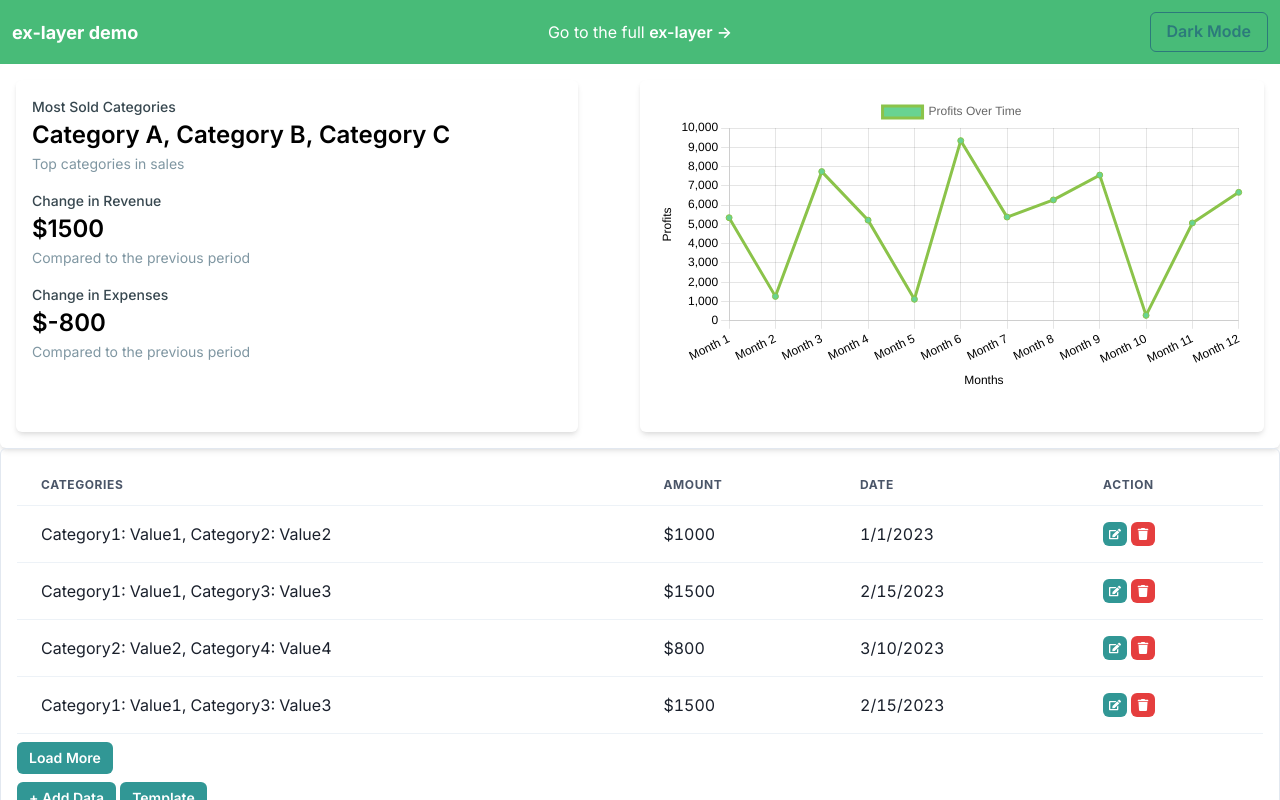
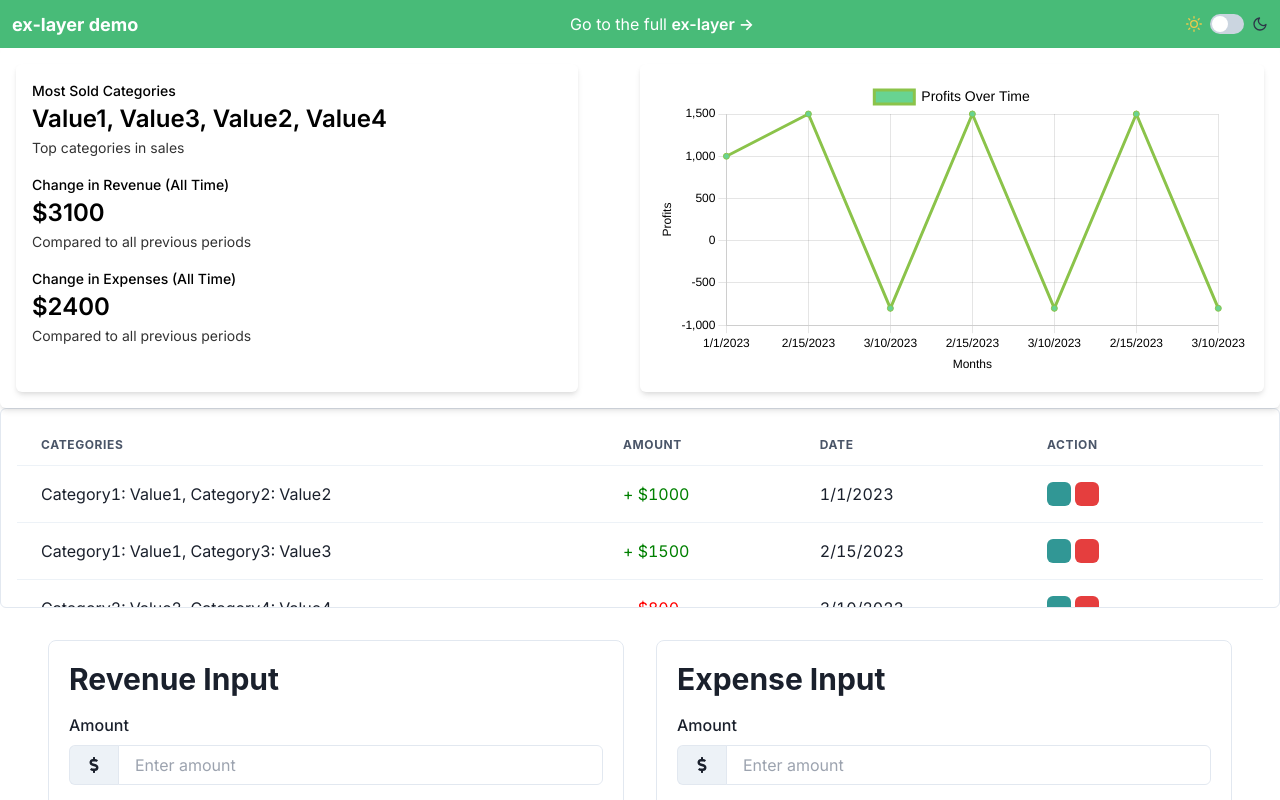
Before and after one commit to ex-layer/ex-layer, a Next.js app: page / in a window 1280 px wide. Shown: the top 800 px of the page. Built offline with nearby package versions, Linux system fonts and the light colour scheme.

Commit message:
feat: scrolling, fixed dark font color, fixed chart label font color

```diff
--- a/package.json
+++ b/package.json
@@ -19,13 +19,15 @@
     "react-chartjs-2": "^5.2.0",
     "react-datepicker": "^4.25.0",
     "react-dom": "^18",
-    "react-icons": "^4.12.0"
+    "react-icons": "^4.12.0",
+    "react-table": "^7.8.0"
   },
   "devDependencies": {
     "@types/node": "^20",
     "@types/react": "^18",
     "@types/react-datepicker": "^4.19.4",
     "@types/react-dom": "^18",
+    "@types/react-table": "^7.7.18",
     "autoprefixer": "^10.0.1",
     "eslint": "^8",
     "eslint-config-next": "14.0.4",
--- a/src/app/page.tsx
+++ b/src/app/page.tsx
@@ -6,69 +6,79 @@ import Minus_Box from '@/components/minus_box';
 import DashboardTopper from '@/components/dashboard';
 import TransactionBox from '@/components/transactions';
 const App = () => {
-  const mockRevenues = [
+  const mockRevenues: Revenue[] = [
     {
-      amount: '1000',
+      amount: 1000,
       date: new Date('2023-01-01'),
       categories: [
         { key: 'Category1', value: 'Value1' },
         { key: 'Category2', value: 'Value2' },
       ],
+      type: 'revenue', // This one is revenue
     },
     {
-      amount: '1500',
+      amount: 1500,
       date: new Date('2023-02-15'),
       categories: [
         { key: 'Category1', value: 'Value1' },
         { key: 'Category3', value: 'Value3' },
       ],
+      type: 'revenue', // This one is revenue
     },
     {
-      amount: '800',
+      amount: -800, // Make the amount negative for expenses
       date: new Date('2023-03-10'),
       categories: [
         { key: 'Category2', value: 'Value2' },
         { key: 'Category4', value: 'Value4' },
       ],
+      type: 'expense', // This one is an expense
     },
     {
-      amount: '1500',
+      amount: 1500,
       date: new Date('2023-02-15'),
       categories: [
         { key: 'Category1', value: 'Value1' },
         { key: 'Category3', value: 'Value3' },
       ],
+      type: 'revenue', // This one is revenue
     },
     {
-      amount: '800',
+      amount: -800, // Make the amount negative for expenses
       date: new Date('2023-03-10'),
       categories: [
         { key: 'Category2', value: 'Value2' },
         { key: 'Category4', value: 'Value4' },
       ],
+      type: 'expense', // This one is an expense
     },
     {
-      amount: '1500',
+      amount: 1500,
       date: new Date('2023-02-15'),
       categories: [
         { key: 'Category1', value: 'Value1' },
         { key: 'Category3', value: 'Value3' },
       ],
+      type: 'revenue', // This one is revenue
     },
     {
-      amount: '800',
+      amount: -800, // Make the amount negative for expenses
       date: new Date('2023-03-10'),
       categories: [
         { key: 'Category2', value: 'Value2' },
         { key: 'Category4', value: 'Value4' },
       ],
-    }
+      type: 'expense', // This one is an expense
+    },
+
   ];
+
+
   return (
     <ChakraProvider>
       <main>
         <Navbar />
-        <DashboardTopper/>
+        <DashboardTopper revenueList={mockRevenues}/>
         <TransactionBox revenueList={mockRevenues}/>
         <Flex justify="space-between" p={8}>
           <Add_Box />
--- a/src/components/Navbar.tsx
+++ b/src/components/Navbar.tsx
@@ -1,21 +1,20 @@
 // components/Navbar.tsx
 'use client'
-import { Box, Flex, Button, useColorMode, useColorModeValue } from "@chakra-ui/react";
+import { Box, Flex, Button, useColorMode, Icon, Switch } from "@chakra-ui/react";
 import { useRouter } from "next/navigation";
+import { FiSun, FiMoon } from "react-icons/fi"; // Import icons for day and night
 
 const Navbar: React.FC = () => {
   const router = useRouter();
   const { colorMode, toggleColorMode } = useColorMode();
-  const arrow: string = "->";
+  const arrow: string = '->';
 
   const goToExLayerDemo = () => {
     router.push("https://full-ex-layer-url");
   };
 
-  const navbarColor = useColorModeValue("green.400", "gray.800");
-
   return (
-    <Box bg={navbarColor} p={3}>
+    <Box bg="green.400" p={3}>
       <Flex align="center" justify="space-between">
         <Button
           as="span"
@@ -29,7 +28,7 @@ const Navbar: React.FC = () => {
           ex-layer demo
         </Button>
         <div style={{ color: "white" }}>
-          Go to the full{" "}
+          Go to the full{' '}
           <Button
             as="span"
             variant="link"
@@ -40,17 +39,45 @@ const Navbar: React.FC = () => {
             ex-layer {arrow}
           </Button>
         </div>
-        <Button
-          variant="outline"
-          colorScheme="teal"
-          onClick={toggleColorMode}
-          ml={2}
-        >
-          {colorMode === "light" ? "Dark" : "Light"} Mode
-        </Button>
+        {/* Use custom Switch component for more customization */}
+
+        <CustomSwitch isChecked={colorMode === "dark"} onChange={toggleColorMode} />
       </Flex>
     </Box>
   );
 };
 
+// Custom Switch component with icon inside
+// Custom Switch component with icon inside
+const CustomSwitch: React.FC<{ isChecked: boolean; onChange: () => void }> = ({
+  isChecked,
+  onChange,
+}) => {
+  return (
+    <Flex align="center">
+      <Icon as={FiSun} color="yellow.400" mr={2} />
+      <Switch
+        isChecked={isChecked}
+        onChange={onChange}
+        sx={{
+          "& .chakra-switch__track": {
+            bg: isChecked ? "teal.500" : "gray.300",
+            transition: "background 0.5s ease-in-out", // Add the transition property here
+          },
+          "& .chakra-switch__label": {
+            color: isChecked ? "white" : "gray.700",
+          },
+          "& .chakra-switch__thumb": {
+            bg: isChecked ? "teal.500" : "white",
+            boxShadow: isChecked ? "0 0 10px rgba(0, 0, 0, 0.5)" : "none",
+            transition: "background 0.5s ease-in-out", // Add the transition property here
+          },
+        }}
+      />
+      <Icon as={FiMoon} color="gray.700" ml={2} />
+    </Flex>
+  );
+};
+
+
 export default Navbar;
--- a/src/components/dashboard.tsx
+++ b/src/components/dashboard.tsx
@@ -1,33 +1,30 @@
 // components/DashboardTopper.tsx
 'use client'
 import React, { useEffect, useState } from 'react';
-import { Flex, Box, Stat, StatLabel, StatNumber, StatHelpText, useColorMode, Slider } from '@chakra-ui/react';
+import { Flex, Box, Stat, StatLabel, StatNumber, StatHelpText, useColorMode, Slider, Select } from '@chakra-ui/react';
 import { Line } from 'react-chartjs-2';
 import { Chart, registerables } from 'chart.js';
+import DashboardStats from './dashboard_stats';
 
 Chart.register(...registerables);
 
-const generateRandomProfitsData = () => {
-  return Array.from({ length: 12 }, () => Math.floor(Math.random() * 10000));
-};
-
-const DashboardTopper: React.FC = () => {
+const DashboardTopper: React.FC<{ revenueList: Revenue[] }> = ({ revenueList }) => {
   const { colorMode } = useColorMode();
-  const [profits, setProfits] = useState<number[]>([]);
   const [timeScale, setTimeScale] = useState<number>(12);
-
-  useEffect(() => {
-    setProfits(generateRandomProfitsData());
-  }, []);
 
   const textColor = colorMode === 'light' ? 'black' : 'white';
 
+  // Ensure that revenueList is not undefined or null before using slice
+  const slicedRevenueList = revenueList ? revenueList.slice(0, timeScale) : [];
+  console.log('revenueList:', revenueList);
+  console.log('slicedRevenueList:', slicedRevenueList);
+
   const data = {
-    labels: Array.from({ length: timeScale }, (_, i) => `Month ${i + 1}`),
+    labels: slicedRevenueList.map((revenue) => revenue.date?.toLocaleDateString() ?? ''),
     datasets: [
       {
         label: 'Profits Over Time',
-        data: profits.slice(0, timeScale),
+        data: slicedRevenueList.map((revenue) => revenue.amount), // Make sure 'amount' is a number
         borderColor: '#8BC34A', // Lighter green color
         backgroundColor: '#68D391', // Lighter green background
       },
@@ -35,6 +32,17 @@ const DashboardTopper: React.FC = () => {
   };
 
   const options = {
+    plugins: {
+      legend: {
+        labels: {
+          color: colorMode === 'light' ? 'black' : 'white',
+
+          font: {
+            size: 14
+          }
+        }
+      }
+    },
     scales: {
       y: {
         type: 'linear',
@@ -65,9 +73,15 @@ const DashboardTopper: React.FC = () => {
   const changeInRevenue = 1500;
   const changeInExpenses = -800;
 
+  const handleTimelineChange = (event: React.ChangeEvent<HTMLSelectElement>) => {
+    const selectedTimeline = parseInt(event.target.value, 10);
+    setTimeScale(selectedTimeline);
+  };
+
   return (
     <Flex
       direction={{ base: 'column-reverse', md: 'row' }}
+      position='relative'
       p={4}
       bg={colorMode === 'light' ? '#FFFFFF' : 'gray.800'}
       borderRadius="md"
@@ -75,38 +89,20 @@ const DashboardTopper: React.FC = () => {
       align="left"
       justify={{ base: 'flex-start', md: 'space-between' }}
     >
-      <Box width={{ base: '100%', md: '45%' }} p={4} bg={colorMode === 'light' ? '#FFFFFF' : 'gray.800'} borderRadius="md" boxShadow="md" mb={{ base: '4', md: '0' }}>
-        <Stat>
-          <StatLabel color="#37474F">Most Sold Categories</StatLabel>
-          <StatNumber color={textColor}>{mostSoldCategories.join(', ')}</StatNumber>
-          <StatHelpText color="#607D8B">Top categories in sales</StatHelpText>
-        </Stat>
 
-        <Stat mt={4}>
-          <StatLabel color="#37474F">Change in Revenue</StatLabel>
-          <StatNumber color={textColor}>${changeInRevenue}</StatNumber>
-          <StatHelpText color="#607D8B">Compared to the previous period</StatHelpText>
-        </Stat>
+        <DashboardStats revenueList={revenueList}/>
+        <Box
+        width={{ base: '100%', md: '50%' }}
+        p={4}
+        bg={colorMode === 'light' ? '#FFFFFF' : 'gray.800'}
+        borderRadius="md"
+        boxShadow="md"
+        mb={{ base: '4', md: '0' }}
+        position="relative"
+      >
+        <Box height="100%">
+          <Line data={data} options={options} />
 
-        <Stat mt={4}>
-          <StatLabel color="#37474F">Change in Expenses</StatLabel>
-          <StatNumber color={textColor}>${changeInExpenses}</StatNumber>
-          <StatHelpText color="#607D8B">Compared to the previous period</StatHelpText>
-        </Stat>
-      </Box>
-
-      <Box width={{ base: '100%', md: '50%' }} p={4} bg={colorMode === 'light' ? '#FFFFFF' : 'gray.800'} borderRadius="md" boxShadow="md" mb={{ base: '4', md: '0' }}>
-        <Box height="100%">
-          <Line data={data} options={options} height={null} />
-          <Slider
-            aria-label="Time Scale Slider"
-            min={1}
-            max={profits.length}
-            defaultValue={timeScale}
-            onChange={(value) => setTimeScale(value)}
-            mt={2}
-            colorScheme="green"
-          />
         </Box>
       </Box>
     </Flex>
--- /dev/null
+++ b/src/components/dashboard_stats.tsx
@@ -0,0 +1,71 @@
+'use client'
+import React from 'react';
+import { Box, Stat, StatLabel, StatNumber, StatHelpText, useColorMode } from '@chakra-ui/react';
+import { Revenue } from './transactions';
+
+const DashboardStats: React.FC<{ revenueList: Revenue[] }> = ({ revenueList }) => {
+    const { colorMode } = useColorMode();
+    const textColor = colorMode === 'light' ? 'black' : 'white';
+
+    // Calculate most sold categories and their total values
+    const mostSoldCategories: Map<string, number> = new Map();
+    revenueList.forEach((revenue) => {
+      revenue.categories.forEach((category: { key: string; value: string }) => {
+        const { key, value } = category;
+        const currentValue = mostSoldCategories.get(value) || 0;
+        mostSoldCategories.set(value, currentValue + parseFloat(revenue.amount) || 0);
+      });
+    });
+
+    // Sort categories based on total values in descending order
+    const sortedCategories = [...mostSoldCategories.entries()]
+      .sort(([, valueA], [, valueB]) => valueB - valueA)
+      .map(([category]) => category);
+
+    // Calculate change in revenue and expenses
+    const calculateChange = () => {
+      let totalRevenue = 0;
+      let totalExpenses = 0;
+
+      revenueList.forEach((revenue) => {
+        totalRevenue += parseFloat(revenue.amount) || 0;
+        // Assuming that expenses are represented as negative values in the amount property
+        totalExpenses += Math.min(parseFloat(revenue.amount) || 0, 0);
+      });
+
+      return { totalRevenue, totalExpenses };
+    };
+
+    const { totalRevenue, totalExpenses } = calculateChange();
+
+    return (
+      <Box
+        width={{ base: '100%', md: '45%' }}
+        p={4}
+        bg={colorMode === 'light' ? '#FFFFFF' : 'gray.800'}
+        borderRadius="md"
+        boxShadow="md"
+        mb={{ base: '4', md: '0' }}
+      >
+        <Stat>
+          <StatLabel color={textColor}>Most Sold Categories</StatLabel>
+          <StatNumber color={textColor}>{sortedCategories.join(', ')}</StatNumber>
+          <StatHelpText color={textColor}>Top categories in sales</StatHelpText>
+        </Stat>
+
+        <Stat mt={4}>
+          <StatLabel color={textColor}>Change in Revenue (All Time)</StatLabel>
+          <StatNumber color={textColor}>${totalRevenue}</StatNumber>
+          <StatHelpText color={textColor}>Compared to all previous periods</StatHelpText>
+        </Stat>
+
+        <Stat mt={4}>
+          <StatLabel color={textColor}>Change in Expenses (All Time)</StatLabel>
+          <StatNumber color={textColor}>${Math.abs(totalExpenses)}</StatNumber>
+          <StatHelpText color={textColor}>Compared to all previous periods</StatHelpText>
+        </Stat>
+      </Box>
+    );
+  };
+
+  export default DashboardStats;
--- a/src/components/minus_box.tsx
+++ b/src/components/minus_box.tsx
@@ -13,12 +13,17 @@ import {
   IconButton,
   InputGroup,
   InputLeftAddon,
+  useColorMode,
 } from '@chakra-ui/react';
 import DatePicker from 'react-datepicker';
 import 'react-datepicker/dist/react-datepicker.css';
 import { FaCalendarAlt, FaPlus, FaMinus, FaDollarSign } from 'react-icons/fa';
 
 const ExpenseInputForm = () => {
+
+  // const { colorMode } = useColorMode();
+  // const textColor = colorMode === 'light' ? 'black' : 'white';
+
   const [formData, setFormData] = useState<any>({
     amount: '',
     date: null,
@@ -160,6 +165,7 @@ const handleCategoryChange = (index: number, field: string, value: string) => {
             ))}
 
             <Button
+
               variant="link"
               colorScheme="teal"
               size="sm"
--- a/src/components/transactions.tsx
+++ b/src/components/transactions.tsx
@@ -1,6 +1,7 @@
+// FullCode.tsx
 'use client'
-// FullCode.tsx
-import React, { useState } from 'react';
+import React from 'react';
+import { useTable, useSortBy } from 'react-table';
 import {
   Box,
   Table,
@@ -14,62 +15,61 @@ import {
   Flex,
   IconButton,
   Stack,
-  Textarea,
-  Text,
 } from '@chakra-ui/react';
 import { FaEdit, FaTrash } from 'react-icons/fa';
 
-const RevenueList: React.FC<RevenueListProps> = ({ revenueList }) => {
-  const [visibleItems, setVisibleItems] = useState(4);
-  const [editingIndex, setEditingIndex] = useState<number | null>(null);
-
-  const loadMore = () => {
-    setVisibleItems((prevVisibleItems) => prevVisibleItems + 4);
+// Define the Revenue type
+export type Revenue = {
+  categories: Array<{ key: string; value: string }>;
+  amount: number;
+  date: Date;
+  type: 'revenue' | 'expense'; // New field indicating revenue or expense
+  // add other properties as needed
 };
 
-  const handleEdit = (index: number) => {
-    if (revenueList && revenueList[index]) {
-      setEditingIndex(index);
-    }
+// Define the RevenueListProps type
+export type RevenueListProps = {
+  revenueList: Revenue[];
 };
 
-  const handleCancel = () => {
-    setEditingIndex(null);
-  };
-
-  return (
-    <Box p={[2, 3, 4]} borderWidth="1px" borderRadius="md" overflow="hidden">
-      <Table variant="simple" size={['xs', 'sm', 'md']}>
-        <Thead>
-          <Tr>
-            <Th>Categories</Th>
-            <Th>Amount</Th>
-            <Th>Date</Th>
-            <Th>Action</Th>
-          </Tr>
-        </Thead>
-        <Tbody>
-          {revenueList?.slice(0, visibleItems).map((revenue, index) => (
-            <Tr key={index}>
-              <Td>
-                {revenue.categories.map((category, i) => (
+const columns = [
+  {
+    Header: 'Categories',
+    accessor: 'categories',
+    Cell: ({ value }: { value: any[] }) =>
+      value.map((category, i) => (
         <span key={i} className="category-cell">
           {i > 0 && ', '}
           {category.key}: {category.value}
         </span>
-                ))}
-              </Td>
-              <Td>${revenue.amount}</Td>
-              <Td>{revenue.date?.toLocaleDateString()}</Td>
-              <Td>
+      )),
+  },
+  {
+    Header: 'Amount',
+    accessor: 'amount',
+    Cell: ({ value }: { value: number }) => (
+      <span style={{ color: value < 0 ? 'red' : 'green' }}>
+        {value < 0 ? '- $' : '+ $'}
+        {Math.abs(value)}
+      </span>
+    ),
+  },
+  {
+    Header: 'Date',
+    accessor: 'date',
+    Cell: ({ value }: { value: Date }) => value?.toLocaleDateString(),
+  },
+  {
+    Header: 'Action',
+    accessor: 'action',
+    Cell: () => (
       <Flex align="center" gap={1}>
         <Tooltip label="Edit Notes" hasArrow placement="top">
           <IconButton
             colorScheme="teal"
             size="xs"
             aria-label="Edit"
-                      icon={<FaEdit />}
-                      onClick={() => handleEdit(index)}
+            // Implement the edit functionality here
           />
         </Tooltip>
         <Tooltip label="Delete" hasArrow placement="top">
@@ -77,27 +77,64 @@ const RevenueList: React.FC<RevenueListProps> = ({ revenueList }) => {
             colorScheme="red"
             size="xs"
             aria-label="Delete"
-                      icon={<FaTrash />}
             // Implement the delete functionality here
           />
         </Tooltip>
       </Flex>
-              </Td>
+    ),
+    disableSortBy: true,
+    width: 60,
+  },
+];
+
+const RevenueList: React.FC<RevenueListProps> = ({ revenueList }) => {
+  const {
+    getTableProps,
+    getTableBodyProps,
+    headerGroups,
+    rows,
+    prepareRow,
+  } = useTable({ columns, data: revenueList }, useSortBy);
+
+  return (
+    <Box p={[2, 3, 4]} borderWidth="1px" borderRadius="md" overflowY="auto" maxHeight="200px">
+      <Table variant="simple" size={['xs', 'sm', 'md']} {...getTableProps()}>
+        <Thead>
+          {headerGroups.map((headerGroup) => (
+            <Tr {...headerGroup.getHeaderGroupProps()} key={headerGroup.id}>
+              {headerGroup.headers.map((column) => (
+                <Th
+                  {...column.getHeaderProps(column.getSortByToggleProps())}
+                  width={column.id === 'action' ? column.width : undefined}
+                  key={column.id}
+                >
+                  {column.render('Header')}
+                </Th>
+              ))}
             </Tr>
           ))}
+        </Thead>
+        <Tbody {...getTableBodyProps()}>
+          {rows.map((row) => {
+            prepareRow(row);
+            return (
+              <Tr {...row.getRowProps()} key={row.id}>
+                {row.cells.map((cell) => (
+                  <Td {...cell.getCellProps()} key={cell.column.id}>
+                    {cell.render('Cell')}
+                  </Td>
+                ))}
+              </Tr>
+            );
+          })}
         </Tbody>
       </Table>
-      {revenueList?.length > visibleItems && (
-        <Button colorScheme="teal" size="sm" onClick={loadMore} mt={2}>
-          Load More
-        </Button>
-      )}
       <Stack mt={2} spacing={1} direction="row">
         <Button colorScheme="teal" size="sm">
           + Add Data
         </Button>
         <Button colorScheme="teal" size="sm">
-          Template
+          Add Data From Template
         </Button>
       </Stack>
     </Box>
```
Also changed, not shown: 1 other file (tests, documents, lock files or other folders). Lines whose indentation alone changed are shown as unchanged.
